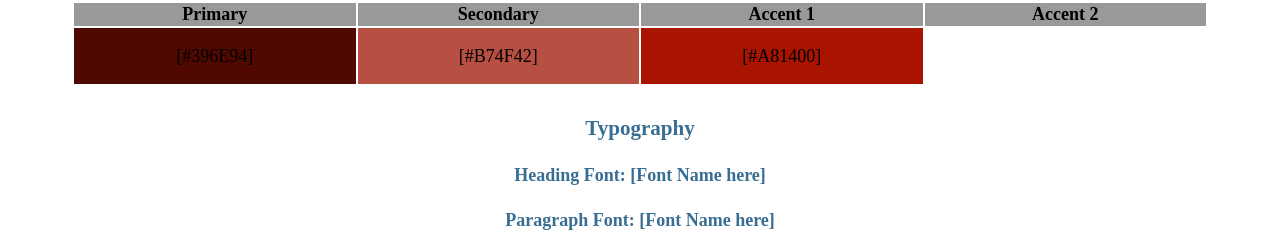
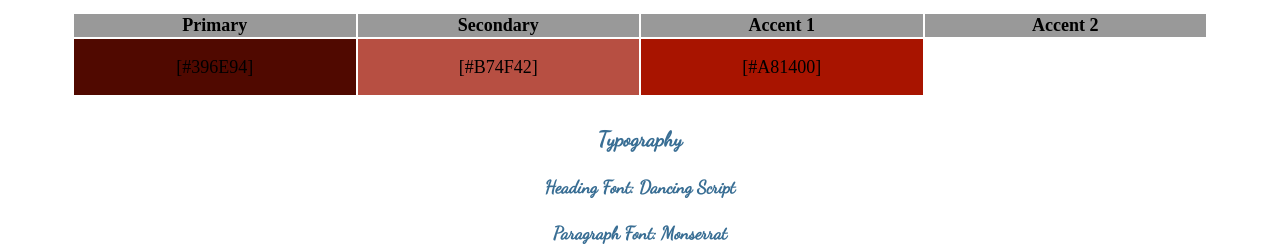
Before and after one commit to mexiflores/wdd130, a plain HTML site: page dancing_website/site-plan.html in a window 1280 px wide. Shown: the part 1227-1479 px from the top of the page. Drawn offline with Linux system fonts and the light colour scheme.

Commit message:
updated fonts

```diff
--- a/dancing_website/site-plan.html
+++ b/dancing_website/site-plan.html
@@ -76,11 +76,11 @@
     <!-- Choose a font for your paragraphs (body copy) and headlines. What font(s) have you chosen? Why did you choose what you did?  Make sure to review the list of web safe fonts at W3Schools.org as a starting point.  Think also about which of your colors above you might use for background and font colors. -->
 
     <h4>
-      Heading Font: [Font Name here]
+      Heading Font: Dancing Script
       <!-- change this -->
     </h4>
     <h4>
-      Paragraph Font: [Font Name here]
+      Paragraph Font: Monserrat
       <!-- change this -->
     </h4>
     <h3>
--- a/dancing_website/styles/site-plan.css
+++ b/dancing_website/styles/site-plan.css
@@ -11,7 +11,7 @@ Fonts are separated by a | */
   --accent2-color: white;
 
   /* change the values below to your chosen font(s) */
-  --heading-font: "IM Fell French Canon SC";
+  --heading-font: "Dancing Script";
   --paragraph-font: Lato, Helvetica, sans-serif;
 
   /* these colors below should be chosen from among your palette colors above */
```
